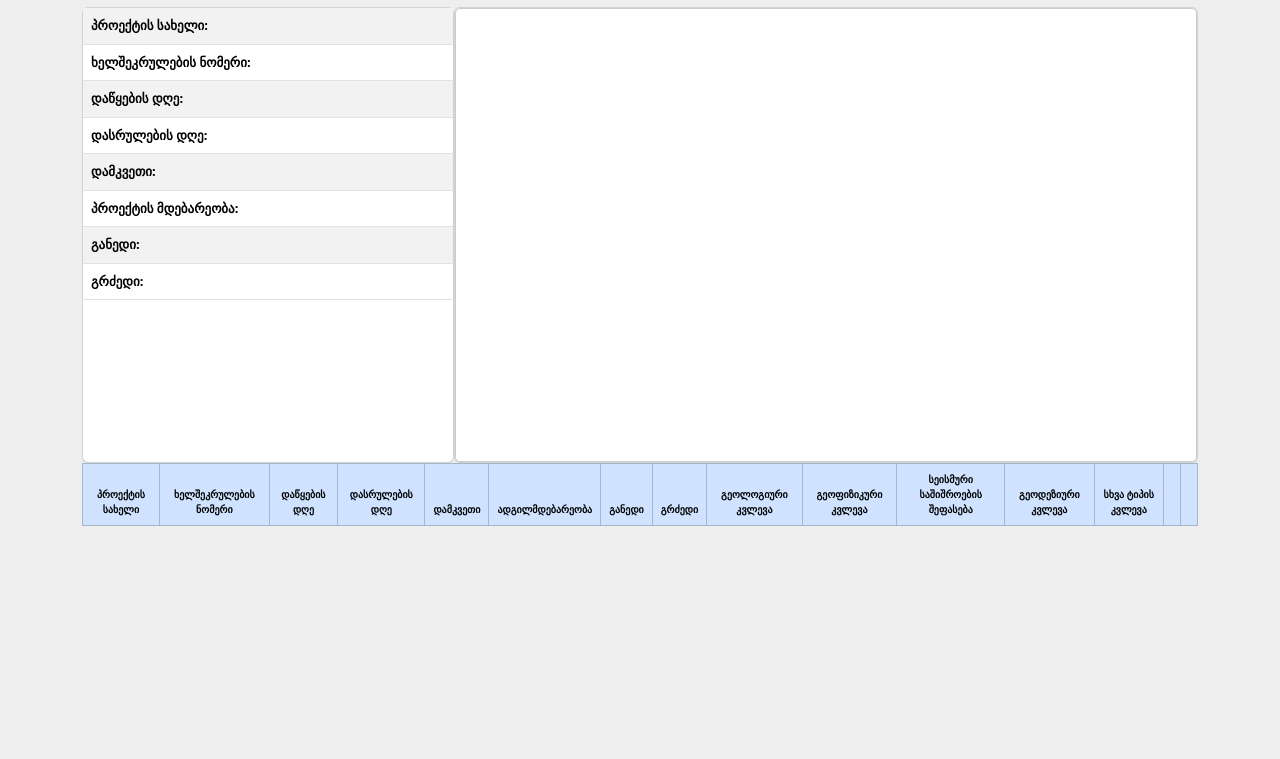
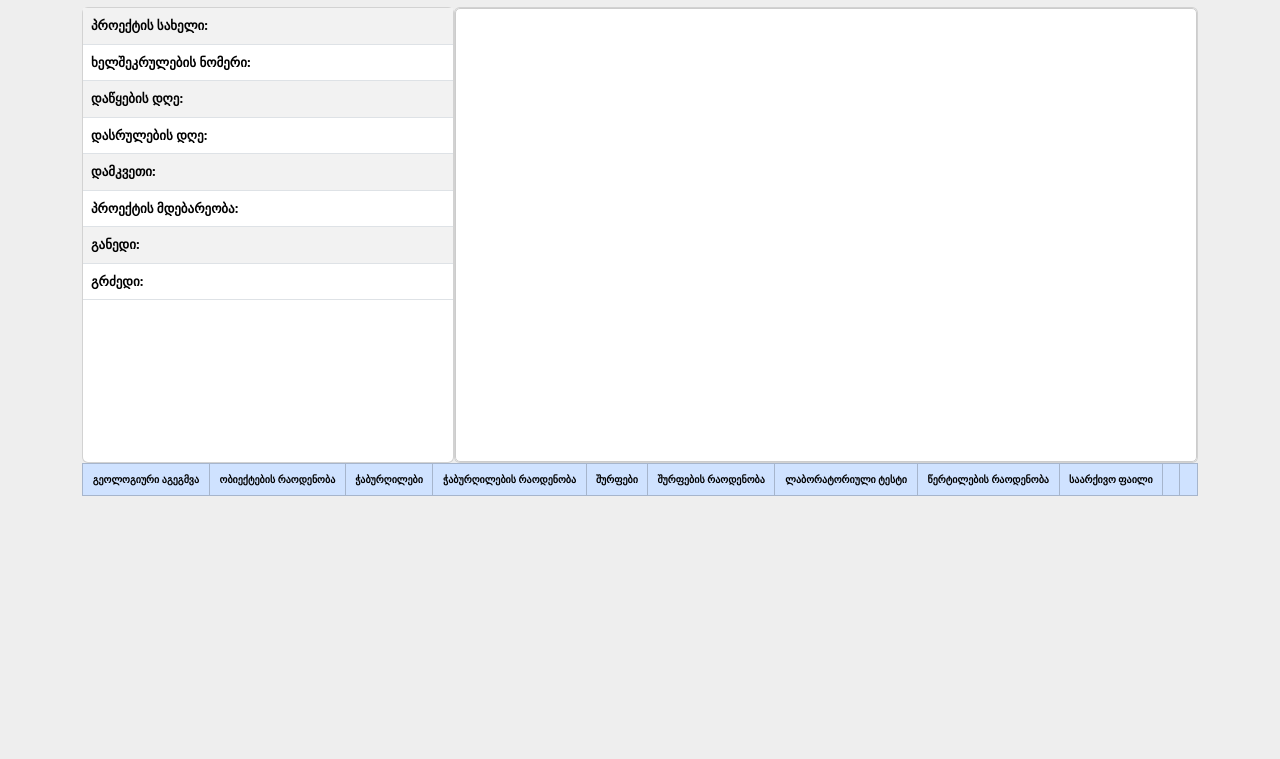
Before and after one commit to R-Grigala/GNSMC_Geophysics, a Flask app: page /view_project/1 in a window 1280 px wide. Shown: the part 49-808 px from the top of the page. Run offline with Flask 3, Linux system fonts and the light colour scheme; lists and menus that the app fills with data are empty.

Commit message:
eddit view project html

```diff
--- a/src/api/__init__.py
+++ b/src/api/__init__.py
@@ -1,2 +1,3 @@
 from src.extensions import api
 from src.api.projects import ProjectsListAPI, ProjectAPI
+from src.api.geological import GeologicalAPI
--- a/src/api/projects.py
+++ b/src/api/projects.py
@@ -2,8 +2,6 @@ from flask_restx import Resource
 from werkzeug.exceptions import NotFound
 from datetime import datetime
 
-
-from src.extensions import api
 from src.api.nsmodels import projects_ns, projects_model, projects_parser
 from src.models import Projects
 
--- /dev/null
+++ b/src/static/js/geological.js
@@ -0,0 +1,39 @@
+document.addEventListener("DOMContentLoaded", function() {
+    const projectIdElement = document.getElementById("projectId");
+    const projectId = projectIdElement.getAttribute("data-project-id");
+    // Fetch data from API endpoint
+    fetch(`/api/geological/${projectId}`)
+        .then(response => response.json())
+        .then(data => {
+
+            const geologicalTableBody = document.getElementById('geologicalTableBody');
+            data.forEach(geological => {
+                const row = `
+                    <tr>
+                        <td>${geological.geological_survey ? "Yes" : "No"}</td>
+                        <td>${geological.objects_number}</td>
+                        <td>${geological.boreholes ? "Yes" : "No"}</td>
+                        <td>${geological.boreholes_number}</td>
+                        <td>${geological.pits ? "Yes" : "No"}</td>
+                        <td>${geological.pits_number}</td>
+                        <td>${geological.laboratory_tests ? "Yes" : "No"}</td>
+                        <td>${geological.points_number}</td>
+                        <td>${geological.archival_material}</td>
+                        <td>
+                            <a class="btn btn-info" href="/edit_project/${geological.id}">Edit</a>
+                        </td>
+                        <td>
+                            <form action="#" method="POST" style="display:inline;">
+                                <button type="submit" class="btn btn-danger btn-block" onclick="return confirm('Are you sure you want to delete this station?');">Delete</button>
+                            </form>
+                        </td>
+                    </tr>
+                `;
+                geologicalTableBody.innerHTML += row;
+            });
+        })
+        .catch(error => {
+            console.error('Error fetching data:', error);
+            // Handle error scenario, e.g., show an error message on the UI
+        });
+});
--- a/src/static/js/view_project.js
+++ /dev/null
@@ -1,39 +0,0 @@
-document.addEventListener("DOMContentLoaded", function() {
-    // Fetch data from API endpoint
-    fetch('/api/project/1')
-        .then(response => response.json())
-        .then(data => {
-            console.log(data)
-            const projectTableBody = document.getElementById('view_projectTableBody');
-            const row = `
-                <tr>
-                    <td>${data.projects_name}</td>
-                    <td>${data.contract_number}</td>
-                    <td>${data.start_time}</td>
-                    <td>${data.end_time}</td>
-                    <td>${data.contractor}</td>
-                    <td>${data.proj_location}</td>
-                    <td>${data.proj_latitude}</td>
-                    <td>${data.proj_longitude}</td>
-                    <td>${data.geological_study ? "Yes" : "No"}</td>
-                    <td>${data.geophysical_study ? "Yes" : "No"}</td>
-                    <td>${data.hazard_study ? "Yes" : "No"}</td>
-                    <td>${data.geodetic_study ? "Yes" : "No"}</td>
-                    <td>${data.other_study ? "Yes" : "No"}</td>
-                    <td>
-                        <a class="btn btn-info" href="/edit_project/${data.id}">Edit</a>
-                    </td>
-                    <td>
-                        <form action="#" method="POST" style="display:inline;">
-                            <button type="submit" class="btn btn-danger btn-block" onclick="return confirm('Are you sure you want to delete this station?');">Delete</button>
-                        </form>
-                    </td>
-                </tr>
-            `;
-            projectTableBody.innerHTML += row;
-        })
-        .catch(error => {
-            console.error('Error fetching data:', error);
-            // Handle error scenario, e.g., show an error message on the UI
-        });
-});
--- a/src/templates/projects/view_project.html
+++ b/src/templates/projects/view_project.html
@@ -5,7 +5,7 @@
 {% endblock %}
 
 {% block body %}
-    <script type="text/javascript" src="{{ url_for('static', filename='js/view_project.js') }}" defer></script>
+    <script type="text/javascript" src="{{ url_for('static', filename='js/geological.js') }}" defer></script>
     <div id="projectId" data-project-id="{{ project_id }}"></div>
     <div style="display: flex; flex-direction: row; height: 50%;">
         <div class="card mt-2 w-50">
@@ -57,24 +57,20 @@
         <table class="table align-middle table-bordered border-muted mb-0 bg-white table-striped">
             <thead class="table-primary">
                 <tr>
-                    <th>პროექტის სახელი</th>
-                    <th>ხელშეკრულების ნომერი</th>
-                    <th>დაწყების დღე</th>
-                    <th>დასრულების დღე</th>
-                    <th>დამკვეთი</th>
-                    <th>ადგილმდებარეობა</th>
-                    <th>განედი</th>
-                    <th>გრძედი</th>
-                    <th>გეოლოგიური კვლევა</th>
-                    <th>გეოფიზიკური კვლევა</th>
-                    <th>სეისმური საშიშროების შეფასება</th>
-                    <th>გეოდეზიური კვლევა</th>
-                    <th>სხვა ტიპის კვლევა</th>
+                    <th>გეოლოგიური აგეგმვა</th>
+                    <th>ობიექტების რაოდენობა</th>
+                    <th>ჭაბურღილები</th>
+                    <th>ჭაბურღილების რაოდენობა</th>
+                    <th>შურფები</th>
+                    <th>შურფების რაოდენობა</th>
+                    <th>ლაბორატორიული ტესტი</th>
+                    <th>წერტილების რაოდენობა</th>
+                    <th>საარქივო ფაილი</th>
                     <th></th>
                     <th></th>
                 </tr>
             </thead>
-            <tbody id="view_projectTableBody">
+            <tbody id="geologicalTableBody">
                 <!-- Data will be populated dynamically here -->
             </tbody>
         </table>
```
Also changed, not shown: src/api/geological.py (added, +18 -0 lines), src/static/js/projects.js (+13 -1 lines), src/db.sqlite.
